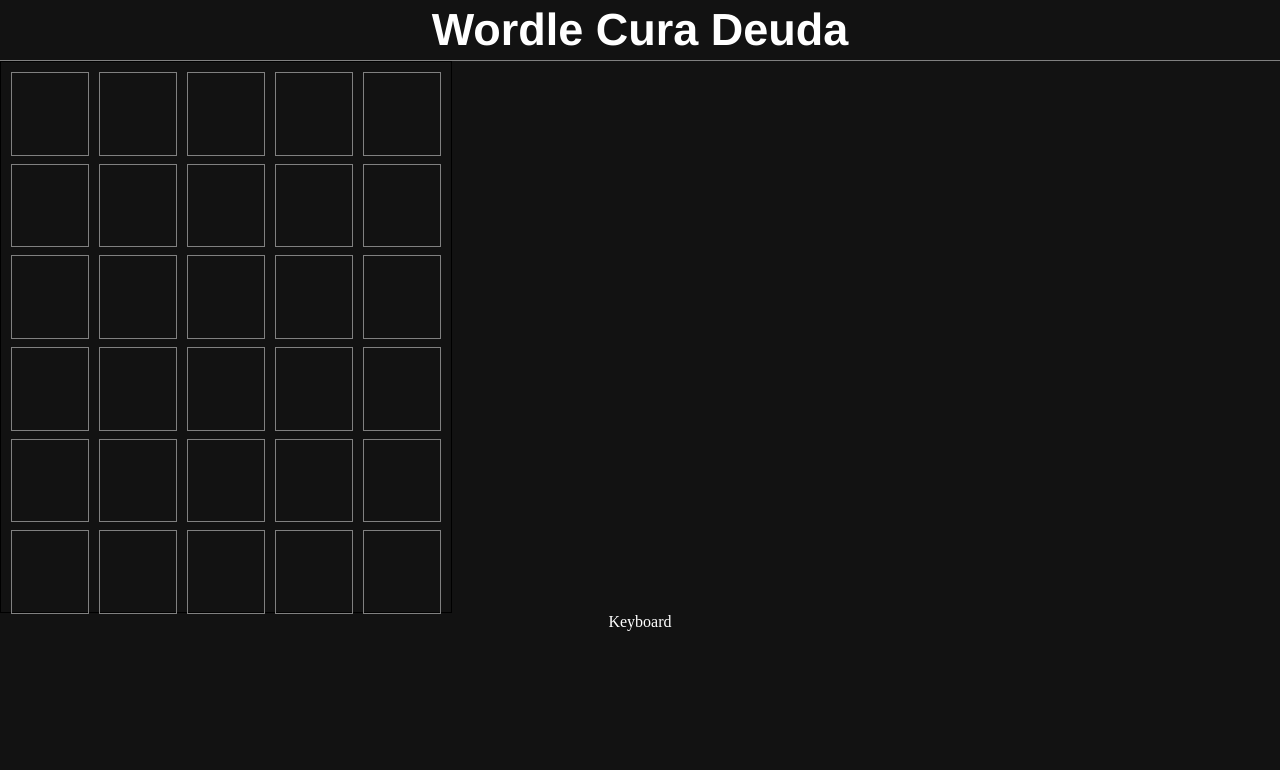
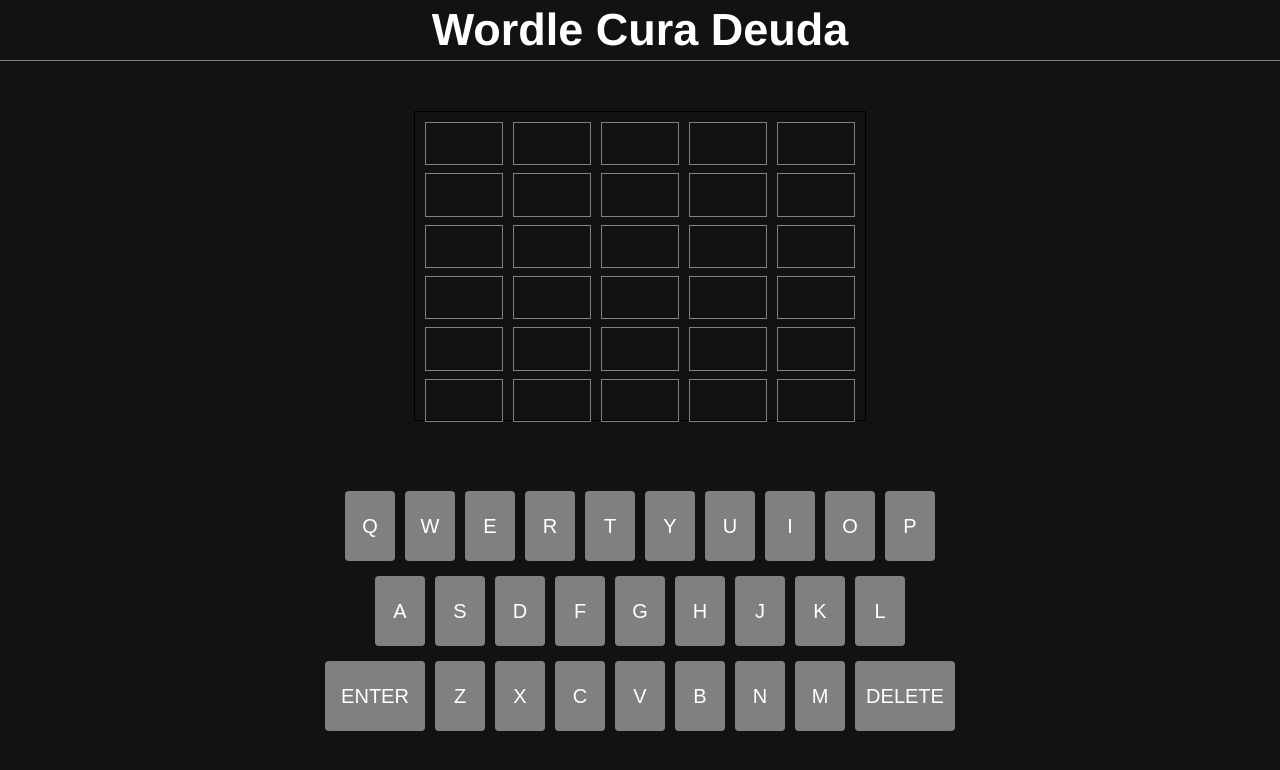
Before and after one commit to G-Linares/wordle-clone-cd, a React (Create React App) app: page / in a window 1280 px wide. Shown: the top 770 px of the page. Built offline with nearby package versions, Linux system fonts and the light colour scheme.

Commit message:
advanced

```diff
--- a/src/App.js
+++ b/src/App.js
@@ -8,14 +8,18 @@ export const AppContext = createContext();
 
 function App() {
   const [board, setBoard] = useState(boardDefault);
+  const [currAtempt, setCurrAttempt] = useState({attempt: 0, letterPos: 0});
+
   return (
     <div className="App">
       <nav>
         <h1>Wordle Cura Deuda</h1>
       </nav>
-      <AppContext.Provider value={{board, setBoard}}>
-        <Board />
-        <Keyboard />
+      <AppContext.Provider value={{ board, setBoard, currAtempt, setCurrAttempt }}>
+        <div className="game">
+          <Board />
+          <Keyboard />
+        </div>
       </AppContext.Provider>
     </div>
   );
--- /dev/null
+++ b/src/components/Key.js
@@ -0,0 +1,25 @@
+import React, {useContext} from 'react'
+import { AppContext } from '../App'
+
+const Key = ({keyVal, bigKey}) => {
+    const {board, setBoard, currAtempt,setCurrAttempt} = useContext(AppContext)
+
+    const selectLetter = () => {
+        if(keyVal === "ENTER"){
+            if(currAtempt.letterPos !== 5) return;
+            setCurrAttempt({ attempt: currAtempt.attempt + 1, letterPos:0})
+        } else {
+            if(currAtempt.letterPos > 4) return;
+            const newBoard = [...board]
+            newBoard[currAtempt.attempt][currAtempt.letterPos] = keyVal;
+            setCurrAttempt({...currAtempt, letterPos: currAtempt.letterPos + 1});
+            setBoard(newBoard)
+        }
+    }
+
+  return (
+    <div className='key' id={bigKey && "big"} onClick={selectLetter}>{keyVal}</div>
+  )
+}
+
+export default Key
--- a/src/components/Keyboard.js
+++ b/src/components/Keyboard.js
@@ -1,8 +1,33 @@
 import React from 'react'
+import Key from './Key';
 
 const Keyboard = () => {
+
+  const keys1 = ["Q", "W", "E", "R", "T", "Y", "U", "I", "O", "P"];
+  const keys2 = ["A", "S", "D", "F", "G", "H", "J", "K", "L"];
+  const keys3 = ["Z", "X", "C", "V", "B", "N", "M"];
+
   return (
-    <div>Keyboard</div>
+    <div className='keyboard'>
+      <div className='line1'>
+        {keys1.map((key) => {
+          return <div><Key keyVal={key}/></div>;
+        })}
+      </div>
+      <div className='line2'>
+      {keys2.map((key) => {
+        return <div><Key keyVal={key}/></div>;
+      })}
+      </div>
+      <div className='line3'>
+        <Key keyVal={'ENTER'} bigKey/>
+        {keys3.map((key) => {
+          return <div><Key keyVal={key}/></div>;
+        })}
+        <Key keyVal={'DELETE'} bigKey />
+
+      </div>
+    </div>
   )
 }
 
```
Also changed, not shown: src/components/Letter.js (+9 -3 lines).
